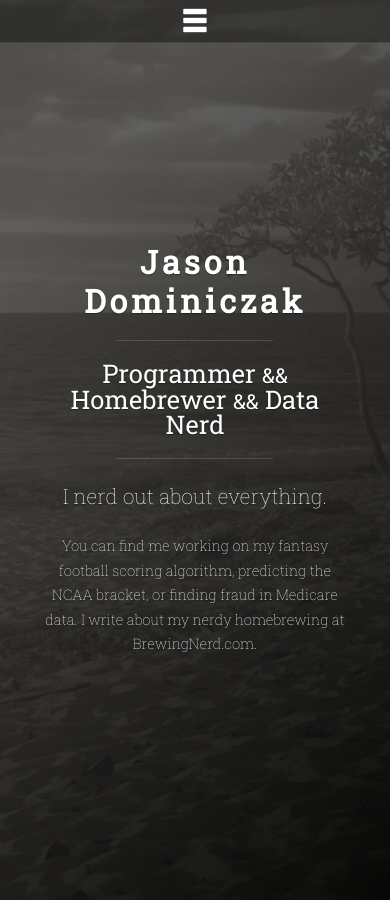
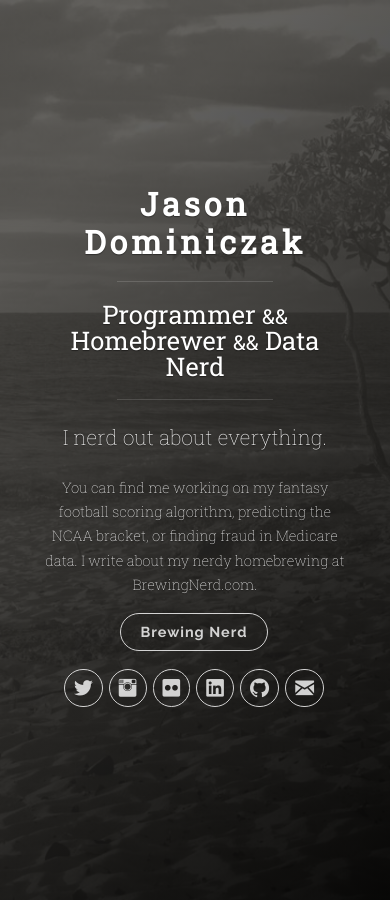
Before and after one commit to jdominiczak/jdominiczak.github.io, a Jekyll site: the page built from index.html, in a window 390 px wide. Built offline with Jekyll 4.4.1, drawn with Linux system fonts in a browser that asks for light colours; the list of posts is cut into pages by our own code.

Commit message:
Removed Mobile Menu

```diff
--- a/_includes/header.html
+++ b/_includes/header.html
@@ -9,10 +9,6 @@
 
 </script>
 
-<span class="mobile btn-mobile-menu">
-  <i class="icon icon-list btn-mobile-menu__icon"></i>
-  <i class="icon icon-x-circle btn-mobile-close__icon hidden"></i>
-</span>
 
 <header class="panel-cover" style="background-image: url({{ "images/cover.jpg" | prepend: site.baseurl }})">
   <div class="panel-main">
--- a/css/uno.css
+++ b/css/uno.css
@@ -1619,8 +1619,6 @@ input[type="tel"] {
 		margin-top: 5px;
 		margin-left: 0; } }
 @media all and (max-width: 960px) {
-	.btn-mobile-menu {
-		display: block; }
 
 	.panel-main {
 		display: table;
@@ -1664,36 +1662,6 @@ input[type="tel"] {
 				display: none;
 				margin: 1em auto; }
 
-	.navigation-wrapper {
-		display: none;
-		position: fixed;
-		top: 42px;
-		right: 0;
-		left: 0;
-		width: 100%;
-		padding: 20px 0;
-		background: rgba(51, 51, 51, 0.98);
-		border-bottom: 1px solid rgba(255, 255, 255, 0.15); }
-		.navigation-wrapper.visible {
-			display: block; }
-
-	.cover-navigation {
-		display: block;
-		position: relative;
-		float: left;
-		clear: left;
-		width: 100%; }
-		.cover-navigation .navigation {
-			display: block;
-			width: 100%; }
-			.cover-navigation .navigation li {
-				width: 80%;
-				margin-bottom: .4em; }
-		.cover-navigation.navigation--social {
-			padding-top: 5px; }
-			.cover-navigation.navigation--social .navigation li {
-				display: inline-block;
-				width: 25.8%; }
 
 	.content-wrapper {
 		width: 80%;
@@ -1703,10 +1671,7 @@ input[type="tel"] {
 	.content-wrapper__inner {
 		margin-right: 0;
 		margin-left: 0; }
-
-	.navigation__item {
-		width: 100%;
-		margin: 0 0 .4em 0; } }
+	}
 @media all and (max-width: 340px) {
 	.panel-main__inner {
 		padding: 0 5%; }
```
